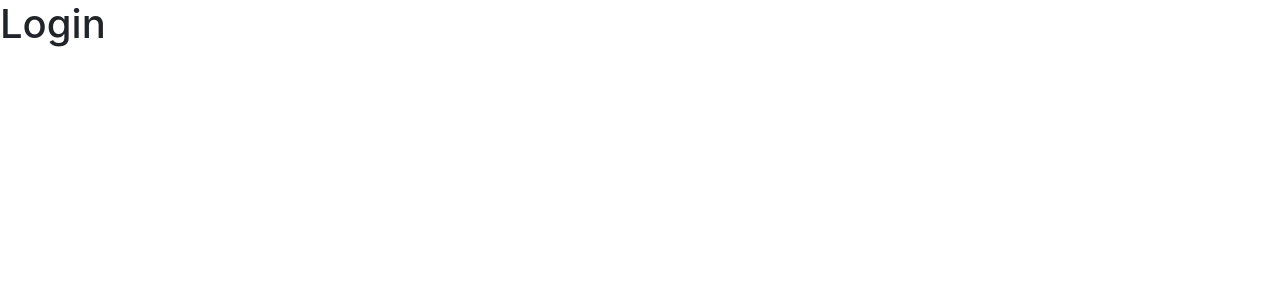
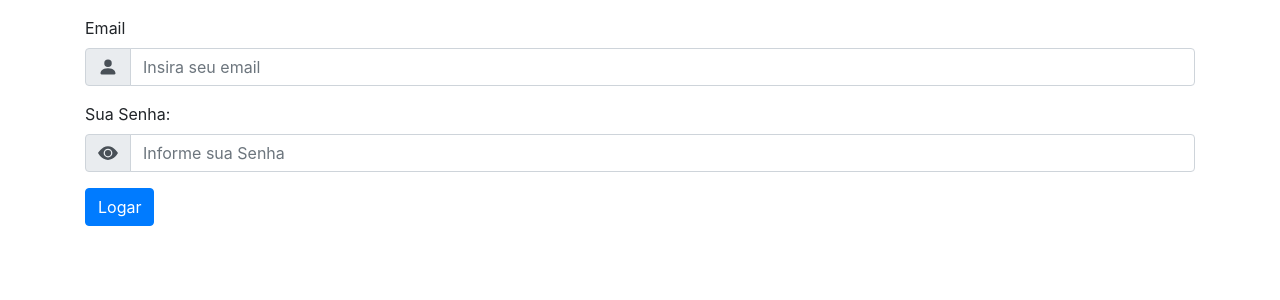
Before and after one commit to LUC4Slap/siteErica, a Nuxt app: page /login in a window 1280 px wide. Shown: the top 300 px of the page. Built offline with nearby package versions, Linux system fonts and the light colour scheme.

Commit message:
Cria validação para usuario logar no painel

```diff
--- a/components/Header.vue
+++ b/components/Header.vue
@@ -1,7 +1,9 @@
 <template>
   <header>
     <h5>CHEIRINHO DE PÃO</h5>
-    <NuxtLink to="/login">Login</NuxtLink>
+    <div class="button">
+      <NuxtLink to="/login">Login</NuxtLink>
+    </div>
   </header>
 </template>
 
@@ -23,4 +25,16 @@ header {
   height: 80px;
   padding: 0 15px;
 }
+
+.button {
+  background-color: transparent;
+  border: 1px solid rgba(116, 49, 237, 0.61);
+  padding: 5px;
+  border-radius: 8px;
+}
+
+.a {
+  text-decoration: none;
+  color: #fff;
+}
 </style>
--- a/pages/login.vue
+++ b/pages/login.vue
@@ -1,11 +1,104 @@
 <template>
-  <div>
-    <h1>Login</h1>
+  <div class="container mt-3">
+    <b-form ref="form" @submit.prevent="login">
+      <b-form-group id="input-group-1" label="Email" label-for="input-1">
+        <b-input-group class="mb-2">
+          <b-input-group-prepend is-text>
+            <BIconPersonFill />
+          </b-input-group-prepend>
+          <b-form-input
+            id="input-1"
+            v-model="email"
+            type="email"
+            placeholder="Insira seu email"
+            required
+          ></b-form-input>
+        </b-input-group>
+      </b-form-group>
+
+      <b-form-group id="input-group-2" label="Sua Senha:" label-for="input-2">
+        <b-input-group>
+          <b-input-group-prepend is-text @click="mudarType">
+            <BIconEyeFill />
+            <!-- <div v-if="type == 'password'">
+            </div> -->
+            <!-- <div v-ele-if="type == 'text'">
+              <BIconEyeSlashFill />
+            </div> -->
+          </b-input-group-prepend>
+
+          <b-form-input
+            id="input-2"
+            v-model="senha"
+            placeholder="Informe sua Senha"
+            :type="type"
+            required
+          ></b-form-input>
+        </b-input-group>
+      </b-form-group>
+      <b-button type="submit" variant="primary">Logar</b-button>
+    </b-form>
   </div>
 </template>
 
 <script>
-export default {};
+import {
+  BIconEyeFill,
+  BIconPersonFill,
+  BIconEyeSlashFill,
+} from "bootstrap-vue";
+import axios from "axios";
+export default {
+  components: {
+    BIconEyeFill,
+    BIconPersonFill,
+    BIconEyeSlashFill,
+  },
+  data() {
+    return {
+      email: "",
+      senha: "",
+      type: "password",
+    };
+  },
+  methods: {
+    async login() {
+      const loginAuth = {
+        username: this.email,
+        password: this.senha,
+      };
+
+      try {
+        const response = await axios.post(
+          "http://localhost:3000/auth/login",
+          loginAuth
+        );
+        this.$store.commit("user/ADD_RESULT_TOKEN", response.data.access_token);
+        this.$router.push({
+          name: "painel",
+        });
+      } catch (error) {
+        this.$router.push({
+          name: "login",
+        });
+      }
+
+      // if ((err == false && response.status == 201) || response.status == 200) {
+      //   this.$store.commit("user/ADD_RESULT_TOKEN", response.data.access_token);
+      //   this.$router.push({
+      //     name: "painel",
+      //   });
+      // }
+    },
+    mudarType() {
+      if (this.type == "password") {
+        this.type = "text";
+      } else {
+        this.type = "password";
+      }
+    },
+  },
+};
 </script>
 
 <style>
--- /dev/null
+++ b/pages/painel.vue
@@ -0,0 +1,25 @@
+<template>
+  <h1>LOGADO NO PAINEL</h1>
+</template>
+
+<script>
+export default {
+  async data() {
+    return {
+      token: "",
+    };
+  },
+  async created() {
+    const token_state = await this.$store.state.user.token_user;
+    if (!token_state) {
+      this.$router.push({
+        name: "login",
+      });
+    }
+    this.token = token_state;
+  },
+};
+</script>
+
+<style>
+</style>
--- /dev/null
+++ b/store/user.js
@@ -0,0 +1,9 @@
+export const state = () => ({
+  token_user: "",
+});
+
+export const mutations = {
+  ADD_RESULT_TOKEN: (state, payload) => {
+    state.token_user = payload;
+  },
+};
```
